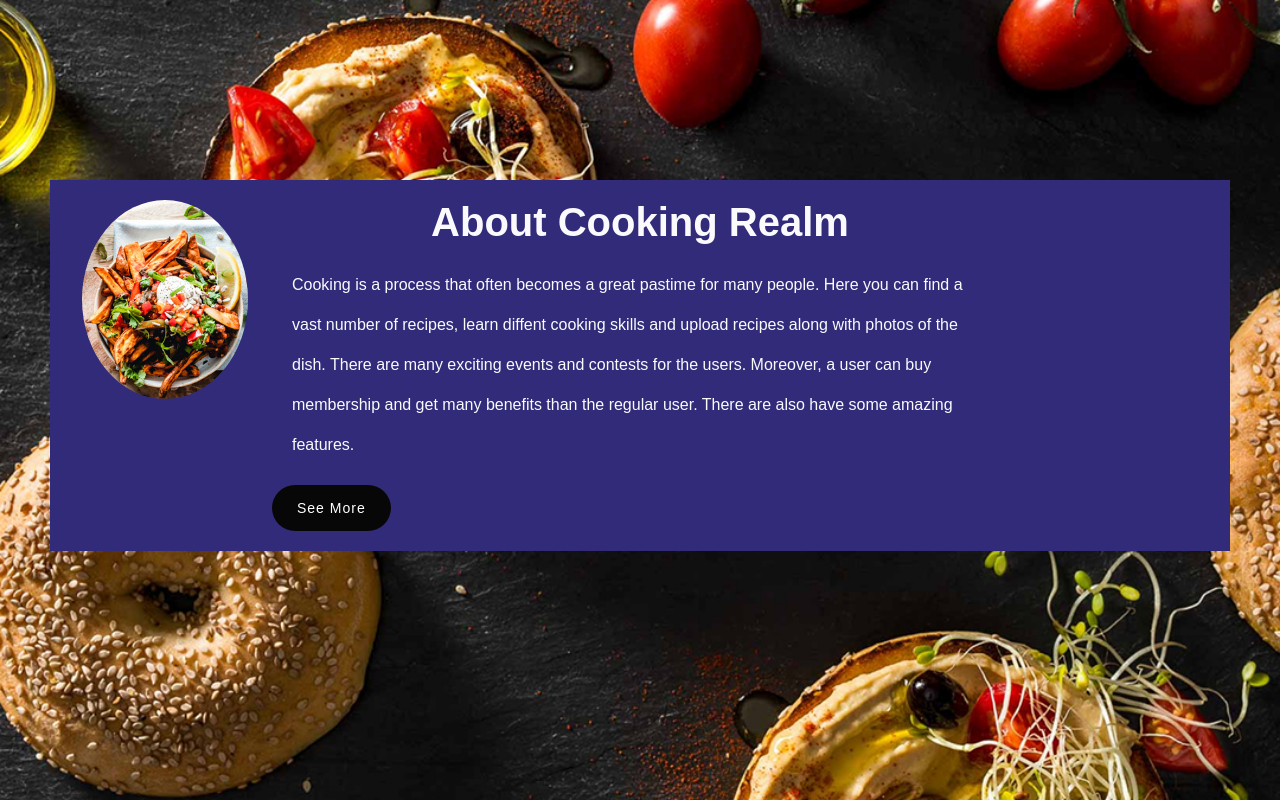
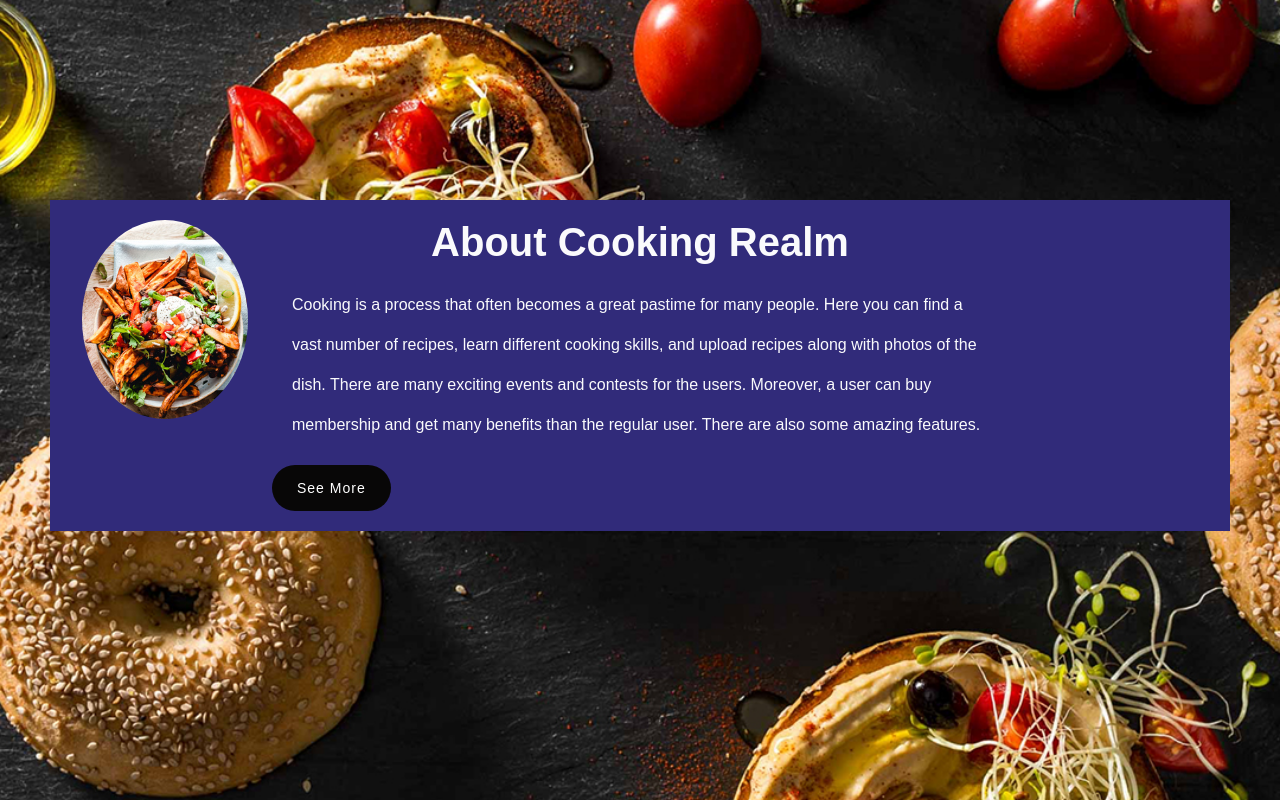
Before and after one commit to KaziRamisaRifa/Coocking-Relam-Web-Development-Project, a PHP site: page /about.php in a window 1280 px wide. Shown: the part 80-880 px from the top of the page. Run offline with PHP 8.4, Linux system fonts and the light colour scheme.

Commit message:
finishing touch of about section

```diff
--- a/Cooking Realm Project/about.php
+++ b/Cooking Realm Project/about.php
@@ -35,7 +35,7 @@ include 'connection.php';
 
         <div class="col-md-8">
           <h4>About Cooking Realm</h4>
-           <p> Cooking is a process that often becomes a great pastime for many people. Here you can find a vast number of recipes, learn diffent cooking skills and upload recipes along with photos of the dish. There are many exciting events and contests for the users. Moreover, a user can buy membership and get many benefits than the regular user. There are also have some amazing features. </p>
+           <p> Cooking is a process that often becomes a great pastime for many people. Here you can find a vast number of recipes, learn different cooking skills, and upload recipes along with photos of the dish. There are many exciting events and contests for the users. Moreover, a user can buy membership and get many benefits than the regular user. There are also some amazing features. </p>
           <a href="front.php" class="botton">See More</a>
         </div>
 
```
